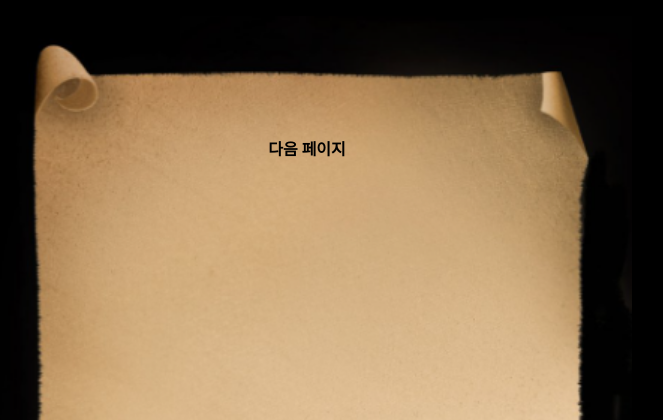
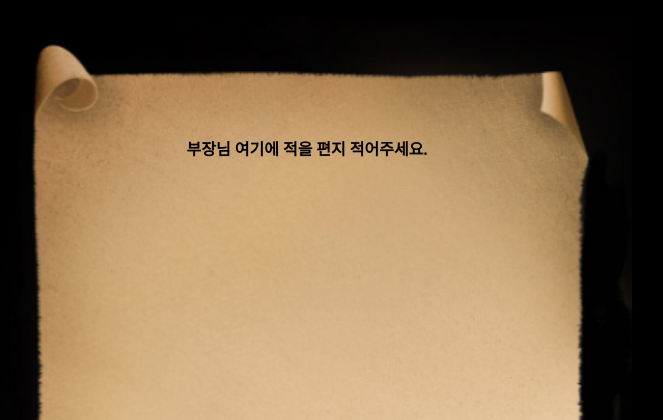
Before and after one commit to Dlockholmes/onlyrest, a Flask app: page /mission2 in a window 1280 px wide. Shown: the top 420 px of the page, without its empty margins (333-996 px from the left). Run offline with Flask 3, Linux system fonts and the light colour scheme; the visitor is signed in with stand-in values (Sample User, id 1); parts of the project's set-up code (start-up, migrations or seed data) failed here and were passed over; some web fonts are replaced.

Commit message:
mission2

```diff
--- a/app/templates/mission2.html
+++ b/app/templates/mission2.html
@@ -22,7 +22,7 @@
         <img id="letter_img" src="/sys/images/letter.png">
     </div>
     <div id="letter" style="font-weight: bold;">
-        <p>다음 페이지</p>
+        <p>부장님 여기에 적을 편지 적어주세요.</p>
     </div>
     <div id="pre_btn" style="position:absolute; top:120%; left:50%; padding:50px; background-color:white; transform:translate(-300px,0px); opacity: 0;"></div>
     <script>
```
